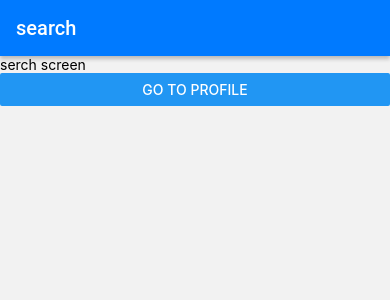
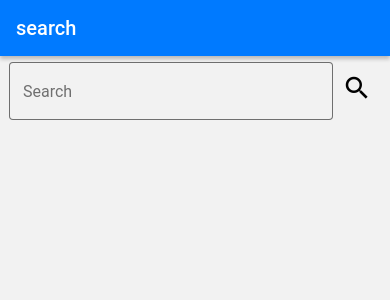
Before and after one commit to yan2441/github-api-reactnative, a React Native app: screen /search in a window 390 px wide. Shown: the top 300 px of the page. Built offline with nearby package versions, Linux system fonts and the light colour scheme.

Commit message:
create the app screens and config the navigation

```diff
--- a/app/screens/SearchScreen.js
+++ b/app/screens/SearchScreen.js
@@ -1,17 +1,38 @@
 import React from 'react';
-import { Button, StyleSheet, Text, View } from 'react-native'
-
+import { StyleSheet, Text, View } from 'react-native'
+import { IconButton, TextInput } from 'react-native-paper';
+import AppView from '../components/AppView';
+import { MaterialIcons } from "@expo/vector-icons"
 const SearchScreen = ({ navigation }) => {
   return (
-    <View style={styles.container}>
-      <Text>serch screen</Text>
-      <Button title="go to profile" onPress={() => navigation.navigate("profile")}></Button>
-    </View>
+    <AppView >
+      <View style={styles.searchContainer}>
+        <TextInput
+          mode="outlined"
+          label="Search"
+          placeholder="Search for Github user"
+          style={styles.searchBar}
+        />
+        <IconButton
+          icon={() => <MaterialIcons name="search" size={30} />}
+          onPress={() => navigation.navigate("profile")}
+        />
+      </View>
+    </AppView>
   )
 }
 
 export default SearchScreen
 
 const styles = StyleSheet.create({
-  container: {},
+  searchContainer: {
+    width: "100%",
+    flexDirection: "row",
+    justifyContent: "center",
+    alignItems: "center",
+    paddingHorizontal: 15
+  },
+  searchBar: {
+    width: "90%",
+  }
 })
--- a/app/screens/profileScreen.js
+++ b/app/screens/profileScreen.js
@@ -1,11 +1,12 @@
 import React from 'react';
 import { StyleSheet, Text, View } from 'react-native'
+import AppView from '../components/AppView';
 
 const profileScreen = () => {
   return (
-    <View style={styles.container}>
-      <Text>profile page</Text>
-    </View>
+    <AppView>
+
+    </AppView>
   )
 }
 
```
